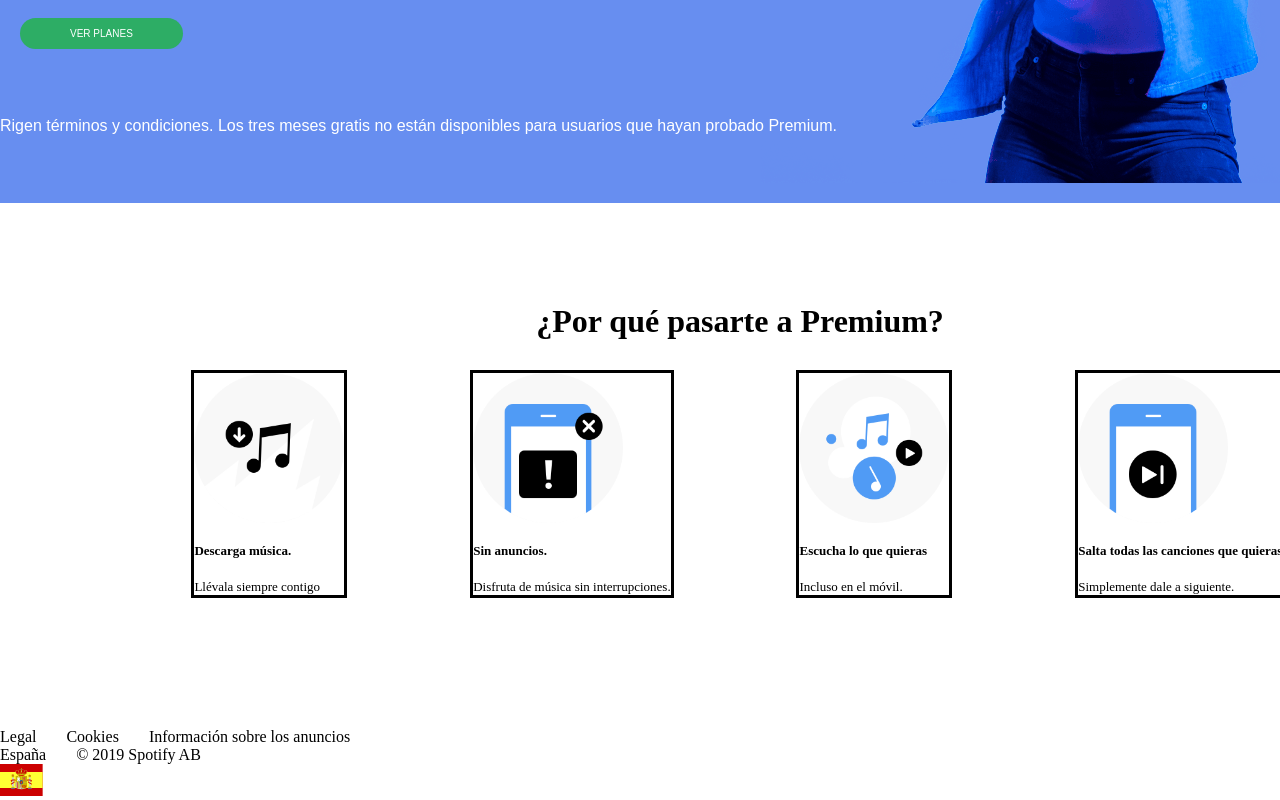
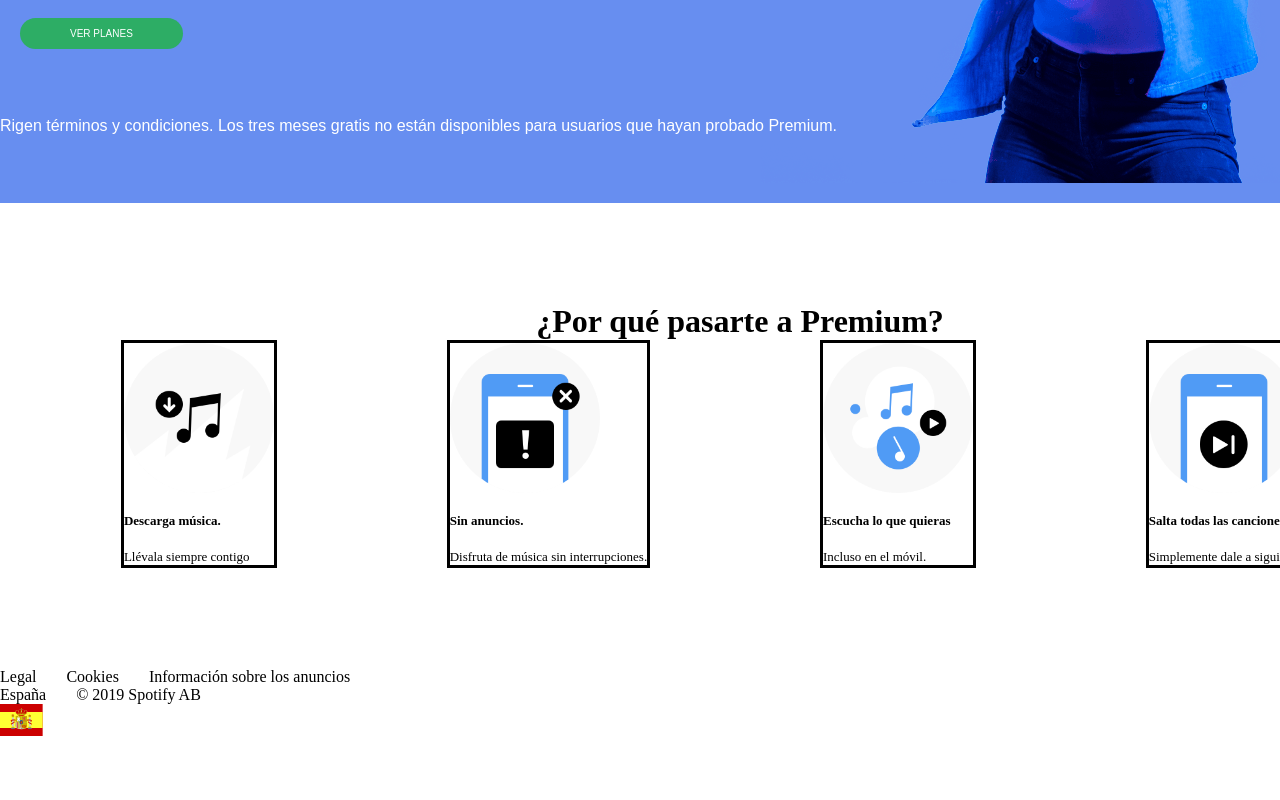
Before and after one commit to crodriguez1992/promo-V-module-1-pair-7-spotify, a website built with Vite: page src/index.html in a window 1280 px wide. Shown: the part 467-1267 px from the top of the page. After the commit the page ends 1207 px from the top, so only its background shows below. Built offline with nearby package versions, Linux system fonts and the light colour scheme.

```diff
--- a/src/scss/layout/_page.scss
+++ b/src/scss/layout/_page.scss
@@ -44,9 +44,8 @@
 
 .container2 {
     display: flex;
-    flex-wrap: wrap;
-    padding: 30px;
     justify-content: space-around;
+    gap: 10%;
 
 }
 
```
